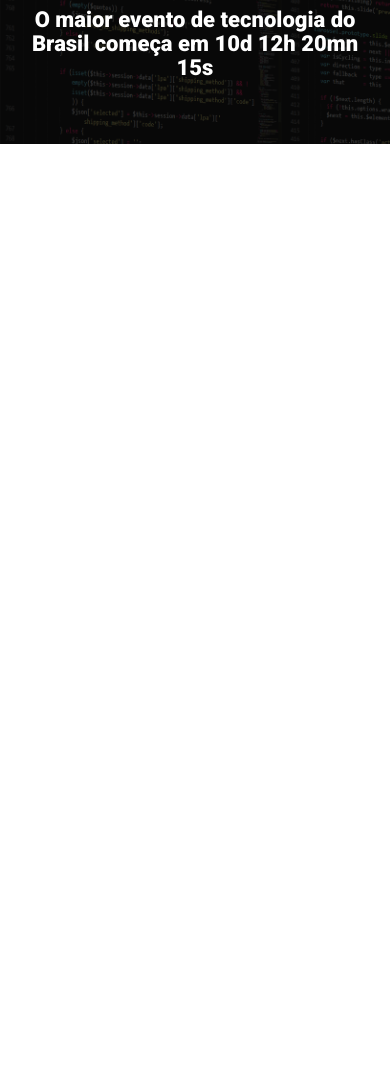
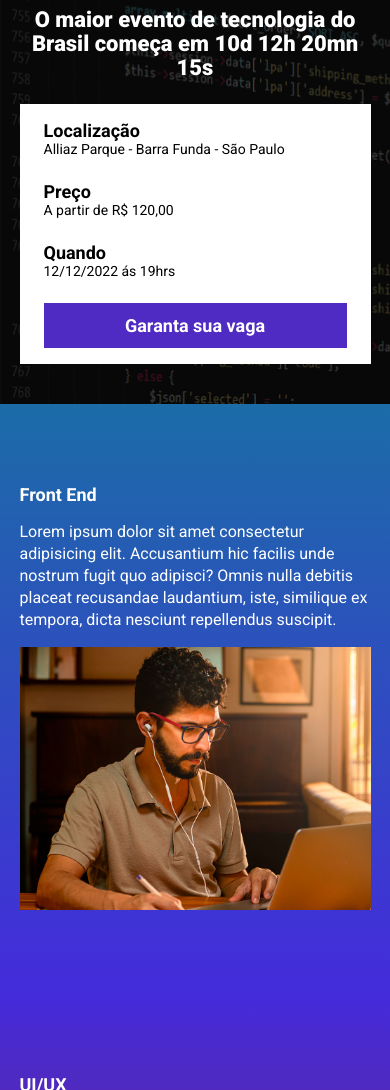
Before and after one commit to MATHEUSNUNES2023BR/ebac_techs_talks, a website built with Parcel: page src/index.html in a window 390 px wide. Shown: the part 96-1186 px from the top of the page. Before the commit the page ends 844 px from the top, so only its background shows below. Built offline with nearby package versions, Linux system fonts and the light colour scheme.

Commit message:
Progredidndo

```diff
--- a/src/index.html
+++ b/src/index.html
@@ -7,6 +7,7 @@
     <link rel="preconnect" href="https://fonts.gstatic.com" crossorigin>
     <link href="https://fonts.googleapis.com/css2?family=Roboto:ital,wght@0,100;0,300;0,400;0,500;0,700;0,900;1,100;1,300;1,400;1,500;1,700;1,900&display=swap" rel="stylesheet">
     <link rel="stylesheet" href="sass/main.scss">
+    <link rel="stylesheet" href="https://unpkg.com/aos@next/dist/aos.css" />
     <title>EBAC Tec Talks</title>
 </head>
 <body>
@@ -16,8 +17,76 @@
             <p class="hero__text">
                 O maior evento de tecnologia do Brasil começa em 10d 12h 20mn 15s
             </p>
+            <div  class="infos-bar">
+                <ul class="infos-bar__infos">
+                    <li class="infos-bar__infos__item">
+                        <b>Localização</b>
+                        Alliaz Parque - Barra Funda - São Paulo
+                    </li>
+                    <li class="infos-bar__infos__item">
+                        <b>Preço</b>
+                        A partir de R$ 120,00
+                    </li>
+                    <li class="infos-bar__infos__item">
+                        <b>Quando</b>
+                        12/12/2022 ás 19hrs
+                    </li>
+                </ul>
+                <a href="#" class="button button--primary">
+                    Garanta sua vaga
+                </a>
+            </div>
         </div>
     </header>
+
+    <section class="event event--frontend">
+        <div data-aos="fade-right" class="container">
+            <div class="event__details">
+                <h2 class="event__details__title"> Front End</h2>
+                <p class="event__details__description">
+                    Lorem ipsum dolor sit amet consectetur adipisicing elit. Accusantium hic facilis unde nostrum fugit quo adipisci? Omnis nulla debitis placeat recusandae laudantium, iste, similique ex tempora, dicta nesciunt repellendus suscipit.
+                </p>
+            </div>
+            <img class="event__image" src="./images/frontend.png" alt="Front End">
+        </div>
+    </section>
+
+    <section class="event event--ux-ui event--image-left">
+        <div data-aos="fade-left" class="container">
+            <div class="event__details">
+                <h2 class="event__details__title">UI/UX</h2>
+                <p class="event__details__description">
+                    Lorem ipsum dolor sit amet consectetur adipisicing elit. Accusantium hic facilis unde nostrum fugit quo adipisci? Omnis nulla debitis placeat recusandae laudantium, iste, similique ex tempora, dicta nesciunt repellendus suscipit.
+                </p>
+            </div>
+            <img  class="event__image" src="./images/ui-ux.png" alt="ui/ux">
+        </div>
+    </section>
+
+    <section class="event event--datascience">
+        <div  data-aos="fade-right" class="container">
+            <div class="event__details">
+                <h2 class="event__details__title">Data Science</h2>
+                <p class="event__details__description">
+                    Lorem ipsum dolor sit amet consectetur adipisicing elit. Accusantium hic facilis unde nostrum fugit quo adipisci? Omnis nulla debitis placeat recusandae laudantium, iste, similique ex tempora, dicta nesciunt repellendus suscipit.
+                </p>
+            </div>
+            <img class="event__image" src="./images/data.png" alt="data science">
+        </div>
+    </section>
+
+    <section class="event event--backend event--image-left">
+        <div data-aos="fade-left"  class="container">
+            <div class="event__details">
+                <h2 class="event__details__title">Back End</h2>
+                <p class="event__details__description">
+                    Lorem ipsum dolor sit amet consectetur adipisicing elit. Accusantium hic facilis unde nostrum fugit quo adipisci? Omnis nulla debitis placeat recusandae laudantium, iste, similique ex tempora, dicta nesciunt repellendus suscipit.
+                </p>
+            </div>
+            <img class="event__image" src="./images/backend.png" alt="back-end">
+        </div>
+    </section>
+    <script src="https://unpkg.com/aos@next/dist/aos.js"></script>
     <script src="scripts/main.js"></script>
 </body>
 </html>
--- /dev/null
+++ b/src/sass/_event.scss
@@ -0,0 +1,54 @@
+@use 'variables';
+
+.event{
+    padding: 80px 0;
+
+    &--frontend{
+        background-image: linear-gradient(variables.$blue1, variables.$blue2);
+    }
+
+    &--ux-ui{
+        background-image: linear-gradient(variables.$blue2, variables.$pink);
+    }
+
+    &--datascience{
+        background-image: linear-gradient(variables.$pink, variables.$yellow);
+    }
+
+    &--backend{
+        background-image: linear-gradient(variables.$yellow, variables.$pink);
+    }
+    &--image-left{
+        .container{
+            flex-direction: row-reverse;
+        }
+    }
+    .container{
+        display: flex;
+        gap: 40px;
+    }
+
+    &__image{
+        max-width: 360px;
+        width: 100%;
+    }
+    &__details{
+        &__title{
+            font-size: 18px;
+            font-weight: bold;
+            margin-bottom: 16px;
+        }
+        &__description{
+            line-height: 22px;
+        }
+    }
+    @media(max-width: 640px){
+        .container{
+            display: block;
+        }
+        &__details{
+            margin-right: 0;
+            margin-bottom: 16px;
+        }
+    }
+}
--- a/src/sass/_hero.scss
+++ b/src/sass/_hero.scss
@@ -1,3 +1,5 @@
+@use 'variables';
+
 .hero{
     padding-top: 64px;
     padding-bottom: 100px;
@@ -11,7 +13,7 @@
         left: 0;
         width: 100%;
         height: 100%;
-        background-color: black;
+        background-color: variables.$secondaryTextColor;
         opacity: 0.7;
         content: '';
     }
@@ -20,7 +22,6 @@
         margin-bottom: 64px;
         font-size: 40px;
         line-height: 56px;
-        color: #fff;
         font-weight: 800;
         text-align: center;
     }
--- /dev/null
+++ b/src/sass/_variables.scss
@@ -0,0 +1,8 @@
+$textColor: #fff;
+$secondaryTextColor: #000;
+
+$blue1: #1B6CA7;
+$blue2: #442BDB;
+$pink: #89223B;
+$yellow:#9C791D;
+$purple: #4f2ac3;
--- /dev/null
+++ b/src/sass/components/_buttons.scss
@@ -0,0 +1,17 @@
+@use '../variables';
+
+.button{
+    display: flex;
+    align-items: center;
+    justify-content: center;
+    padding: 12px;
+    font-size: 18px;
+    font-weight: bold;
+    text-decoration: none;
+    text-align: center;
+    white-space: nowrap;
+    &--primary{
+        color: #fff;
+        background-color: variables.$purple;
+    }
+}
--- /dev/null
+++ b/src/sass/components/_infos-bar.scss
@@ -0,0 +1,38 @@
+@use '../variables';
+
+.infos-bar{
+    padding: 16px 24px;
+    background-color: variables.$textColor;
+    display: flex;
+    justify-content: space-between;
+
+    &__infos{
+        display: flex;
+        gap: 40px;
+        &__item{
+            font-size: 14px;
+            color: variables.$secondaryTextColor;
+            b{
+                color: variables.$secondaryTextColor;
+                font-size: 18px;
+                display: block;
+            }
+        }
+    }
+    @media(max-width: 1024px){
+        &__infos{
+            gap: 16px;
+        }
+    }
+
+    @media(max-width: 640px){
+        display: block;
+        &__infos{
+            display: block;
+            &__item{
+                margin-bottom: 24px;
+            }
+        }
+    }
+
+}
--- a/src/sass/main.scss
+++ b/src/sass/main.scss
@@ -1,10 +1,16 @@
 @use 'hero';
+@use 'components/infos-bar';
+@use 'components/buttons';
+@use 'event';
+@use 'variables';
 
 *{
     margin: 0;
     padding: 0;
     box-sizing: border-box;
     font-family: "Roboto", sans-serif;
+    color: variables.$textColor;
+    list-style: none;
 }
 .container{
     position: relative;
--- a/src/scripts/main.js
+++ b/src/scripts/main.js
@@ -0,0 +1 @@
+AOS.init();
```
